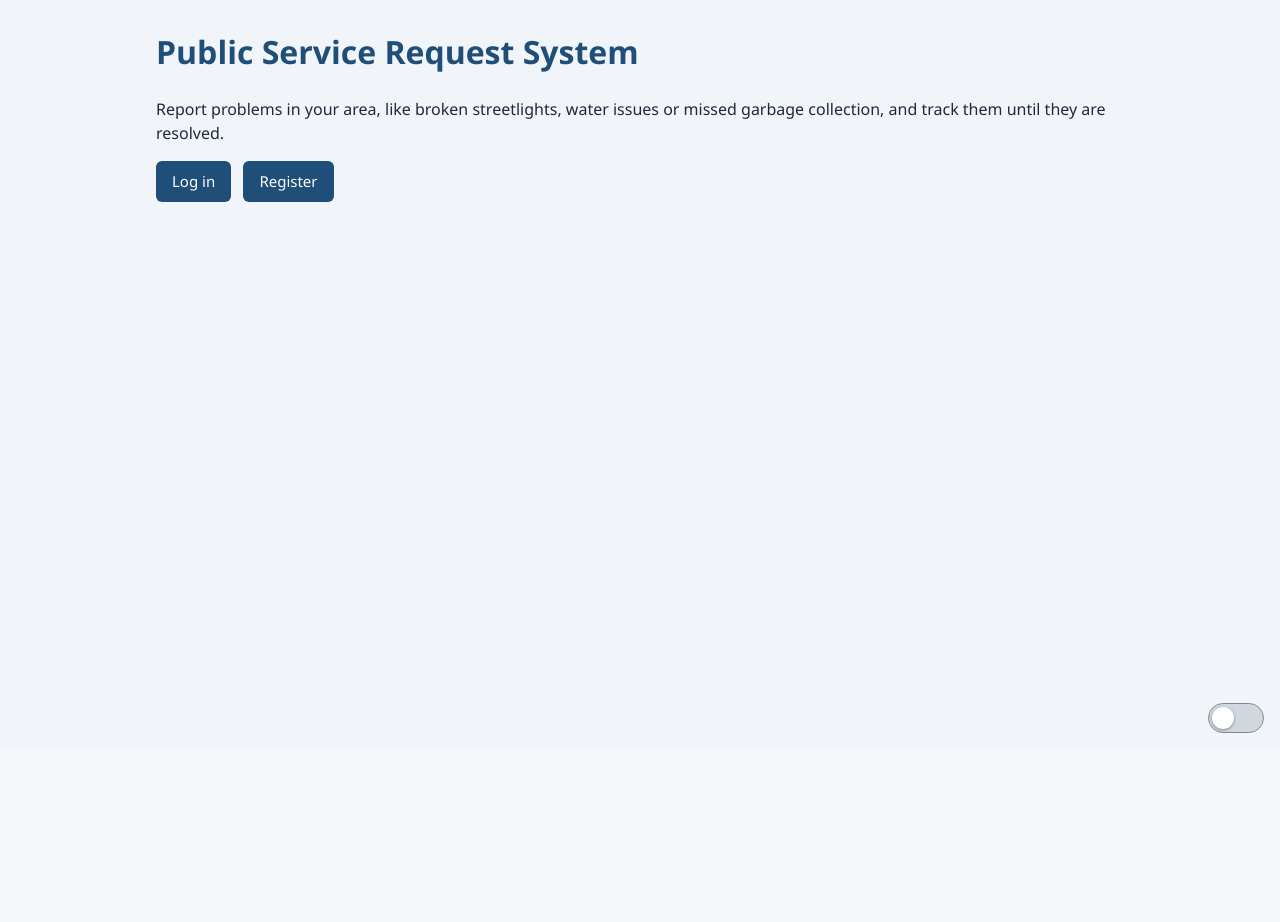
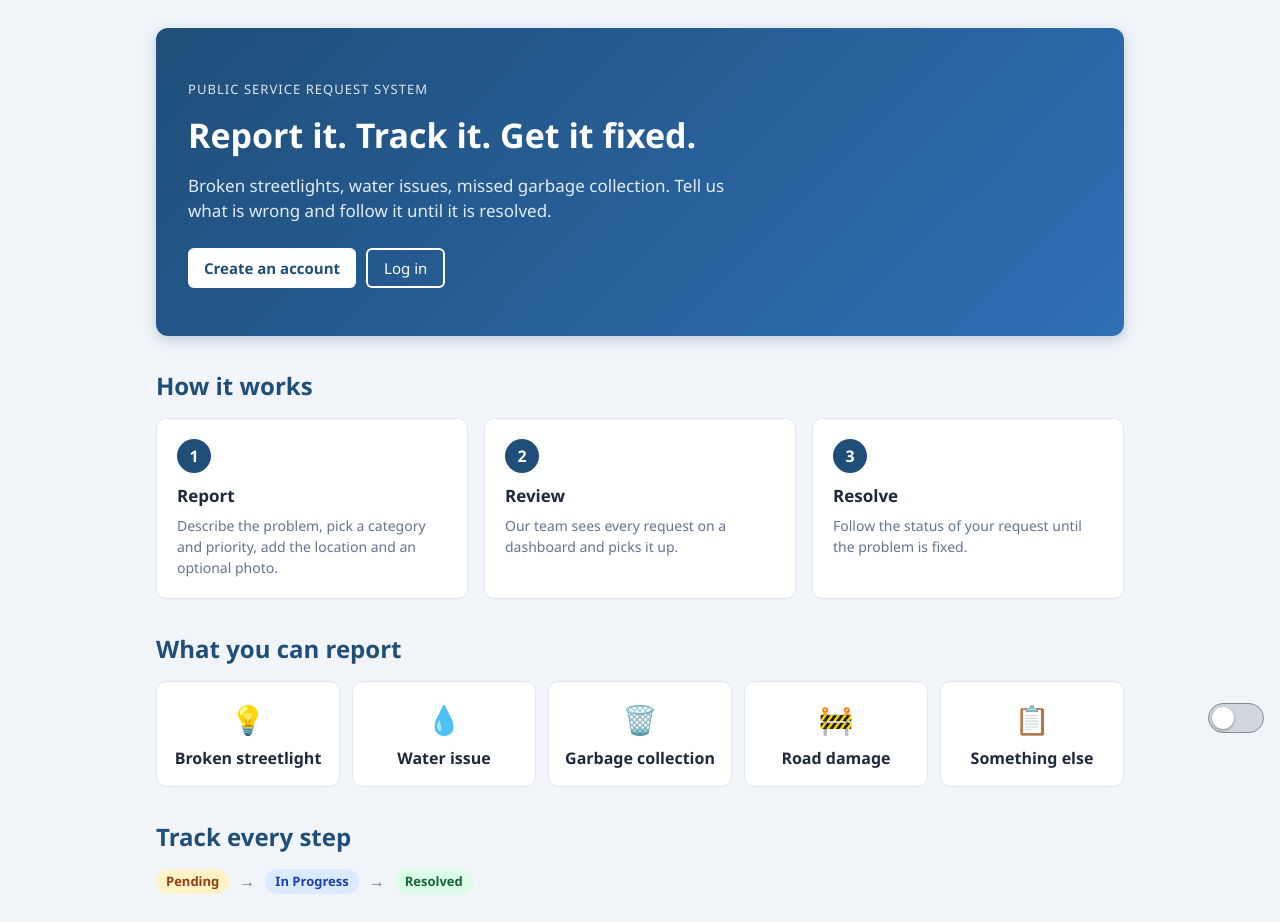
Before and after one commit to Elysium227/public-service-request-system, a Django app: page / in a window 1280 px wide. Shown: the part 51-973 px from the top of the page. Before the commit the page ends 784 px from the top, so only its background shows below. Run offline with Django 5.2, Linux system fonts and the light colour scheme.

Commit message:
Redesign home page with hero, how-it-works and category tiles

```diff
--- a/requests_app/templates/base.html
+++ b/requests_app/templates/base.html
@@ -78,6 +78,35 @@
     body.dark .panel { background: #1e1e1e; border: 1px solid #2a2a2a; box-shadow: none; color: #e6e6e6; }
     body.dark .bar { background: #333; }
     body.dark button:hover, body.dark .btn:hover { background: #3b82d6; }
+    .hero { background: linear-gradient(135deg, #1f4e79 0%, #2f6fb5 100%); color: #fff; padding: 48px 32px; border-radius: 12px; margin-bottom: 32px; box-shadow: 0 4px 14px rgba(31, 78, 121, 0.25); }
+    .hero h1, body.dark .hero h1 { color: #fff; font-size: 34px; margin: 0 0 12px; }
+    .hero p { max-width: 560px; font-size: 17px; margin: 0 0 24px; color: #e2ecf6; }
+    .hero .eyebrow { display: inline-block; font-size: 13px; letter-spacing: 0.08em; text-transform: uppercase; opacity: 0.85; margin-bottom: 10px; }
+    .hero .actions { display: flex; gap: 10px; flex-wrap: wrap; }
+    .hero .actions .btn { margin-right: 0; }
+    a.btn.btn-light, body.dark a.btn.btn-light { background: #fff; color: #1f4e79; font-weight: 600; }
+    a.btn.btn-light:hover, body.dark a.btn.btn-light:hover { background: #e8f0f8; }
+    a.btn.btn-outline, body.dark a.btn.btn-outline { background: transparent; color: #fff; border: 2px solid #fff; padding: 7px 16px; }
+    a.btn.btn-outline:hover, body.dark a.btn.btn-outline:hover { background: rgba(255, 255, 255, 0.15); }
+    .section-title { margin: 32px 0 14px; }
+    .steps { display: grid; grid-template-columns: repeat(auto-fit, minmax(220px, 1fr)); gap: 16px; }
+    .step { background: #fff; border: 1px solid #e2e8f0; border-radius: 10px; padding: 20px; }
+    .step .num { width: 34px; height: 34px; border-radius: 50%; background: #1f4e79; color: #fff; display: flex; align-items: center; justify-content: center; font-weight: 700; margin-bottom: 10px; }
+    .step h3 { margin: 0 0 6px; font-size: 17px; }
+    .step p { margin: 0; color: #64748b; font-size: 14px; }
+    .tiles { display: grid; grid-template-columns: repeat(auto-fit, minmax(150px, 1fr)); gap: 12px; }
+    .tile { background: #fff; border: 1px solid #e2e8f0; border-radius: 10px; padding: 16px; text-align: center; font-weight: 600; }
+    .tile .icon { display: block; font-size: 28px; margin-bottom: 6px; }
+    .flow { display: flex; align-items: center; gap: 10px; flex-wrap: wrap; }
+    .flow .arrow { color: #64748b; }
+    body.dark .hero { background: linear-gradient(135deg, #0f2438 0%, #1d4a78 100%); border: 1px solid #1f3a57; box-shadow: none; }
+    body.dark .step, body.dark .tile { background: #1e1e1e; border-color: #2a2a2a; }
+    body.dark .step .num { background: #2f6fb5; }
+    body.dark .step p, body.dark .flow .arrow { color: #9aa7b8; }
+    @media (max-width: 700px) {
+      .hero { padding: 32px 20px; }
+      .hero h1, body.dark .hero h1 { font-size: 26px; }
+    }
     @media (max-width: 700px) {
       nav { padding: 12px 16px; }
       table { display: block; overflow-x: auto; }
--- a/requests_app/templates/home.html
+++ b/requests_app/templates/home.html
@@ -1,17 +1,59 @@
 {% extends "base.html" %}
 {% block content %}
-<h1>Public Service Request System</h1>
-<p>Report problems in your area, like broken streetlights, water issues or missed garbage collection, and track them until they are resolved.</p>
-{% if user.is_authenticated %}
-  <p>Welcome, {{ user.username }}.</p>
-  <p>
-    <a class="btn" href="{% url 'submit_request' %}">Submit a request</a>
-    <a class="btn" href="{% url 'my_requests' %}">View my requests</a>
-  </p>
-{% else %}
-  <p>
-    <a class="btn" href="{% url 'login' %}">Log in</a>
-    <a class="btn" href="{% url 'register' %}">Register</a>
-  </p>
-{% endif %}
+<section class="hero">
+  <span class="eyebrow">Public Service Request System</span>
+  {% if user.is_authenticated %}
+    <h1>Welcome back, {{ user.username }}</h1>
+    <p>Report a problem in your area, or check on the ones you have already sent in.</p>
+    <div class="actions">
+      <a class="btn btn-light" href="{% url 'submit_request' %}">Submit a request</a>
+      <a class="btn btn-outline" href="{% url 'my_requests' %}">View my requests</a>
+      {% if user.is_staff %}<a class="btn btn-outline" href="{% url 'admin_dashboard' %}">Open dashboard</a>{% endif %}
+    </div>
+  {% else %}
+    <h1>Report it. Track it. Get it fixed.</h1>
+    <p>Broken streetlights, water issues, missed garbage collection. Tell us what is wrong and follow it until it is resolved.</p>
+    <div class="actions">
+      <a class="btn btn-light" href="{% url 'register' %}">Create an account</a>
+      <a class="btn btn-outline" href="{% url 'login' %}">Log in</a>
+    </div>
+  {% endif %}
+</section>
+
+<h2 class="section-title">How it works</h2>
+<div class="steps">
+  <div class="step">
+    <div class="num">1</div>
+    <h3>Report</h3>
+    <p>Describe the problem, pick a category and priority, add the location and an optional photo.</p>
+  </div>
+  <div class="step">
+    <div class="num">2</div>
+    <h3>Review</h3>
+    <p>Our team sees every request on a dashboard and picks it up.</p>
+  </div>
+  <div class="step">
+    <div class="num">3</div>
+    <h3>Resolve</h3>
+    <p>Follow the status of your request until the problem is fixed.</p>
+  </div>
+</div>
+
+<h2 class="section-title">What you can report</h2>
+<div class="tiles">
+  <div class="tile"><span class="icon">💡</span>Broken streetlight</div>
+  <div class="tile"><span class="icon">💧</span>Water issue</div>
+  <div class="tile"><span class="icon">🗑️</span>Garbage collection</div>
+  <div class="tile"><span class="icon">🚧</span>Road damage</div>
+  <div class="tile"><span class="icon">📋</span>Something else</div>
+</div>
+
+<h2 class="section-title">Track every step</h2>
+<div class="flow">
+  <span class="badge pending">Pending</span>
+  <span class="arrow">&rarr;</span>
+  <span class="badge in_progress">In Progress</span>
+  <span class="arrow">&rarr;</span>
+  <span class="badge resolved">Resolved</span>
+</div>
 {% endblock %}
```
